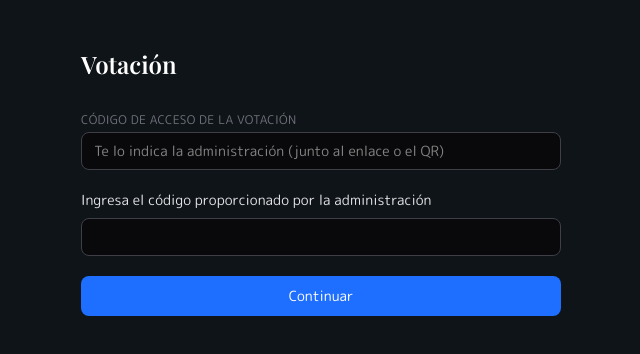
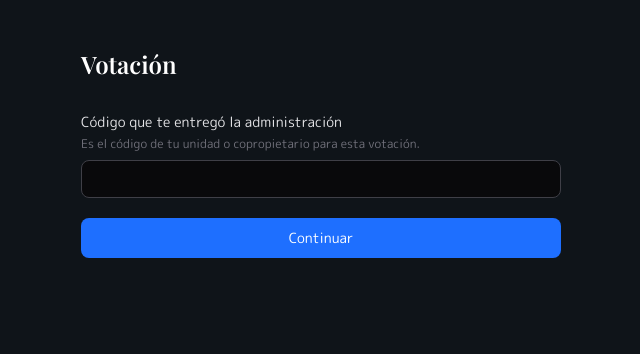
Before and after one commit to dromidev/dromiapp, a Next.js app: page /votar/1 in a window 1280 px wide. Shown: the top 354 px of the page, without its empty margins (319-959 px from the left). Built offline with nearby package versions, Linux system fonts and the light colour scheme; a web font is replaced by a local one.

Commit message:
fix(vote): un solo campo y sessionStorage para código del QR
- Persistir acceso #a= en sessionStorage al refrescar
- UI: solo código entregado por administración (copropietario)

Made-with: Cursor

```diff
--- a/components/encuesta/vote-form.tsx
+++ b/components/encuesta/vote-form.tsx
@@ -6,6 +6,11 @@ import type { QuestionType } from "@/db/schema";
 import { submitVoteAction, verifyVoteSessionAction } from "@/app/(encuesta)/vote-actions";
 
 type Phase = "hydrating" | "codes" | "vote" | "done" | "already";
+
+/** Código de acceso de la pregunta (va en el QR en #a=…); persiste en la pestaña al refrescar. */
+function voteAccessStorageKey(publicId: string) {
+  return `dromi:voteAccess:${publicId}`;
+}
 
 function readAccessCodeFromHash(): string | null {
   if (typeof window === "undefined") return null;
@@ -23,10 +28,9 @@ function readAccessCodeFromHash(): string | null {
 }
 
 export function VoteForm({ publicId }: { publicId: string }) {
+  /** Código de acceso de la votación (desde QR / enlace o sessionStorage); no se muestra al usuario. */
   const [accessCode, setAccessCode] = useState("");
   const [assistantCode, setAssistantCode] = useState("");
-  /** true si el enlace del QR (u otro) trae el código de acceso en #a=… */
-  const [accessFromQrLink, setAccessFromQrLink] = useState(false);
   const [phase, setPhase] = useState<Phase>("hydrating");
   const [message, setMessage] = useState<string | null>(null);
   const [loading, setLoading] = useState(false);
@@ -44,13 +48,29 @@ export function VoteForm({ publicId }: { publicId: string }) {
   }, [question]);
 
   useLayoutEffect(() => {
+    const storageKey = voteAccessStorageKey(publicId);
+    let resolved = "";
+
     const fromHash = readAccessCodeFromHash();
     if (fromHash) {
-      setAccessCode(fromHash.trim());
-      setAccessFromQrLink(true);
+      resolved = fromHash.trim();
+      try {
+        sessionStorage.setItem(storageKey, resolved);
+      } catch {
+        /* privado / bloqueado */
+      }
       const path = window.location.pathname + window.location.search;
       window.history.replaceState(null, "", path);
+    } else {
+      try {
+        const stored = sessionStorage.getItem(storageKey);
+        if (stored?.trim()) resolved = stored.trim();
+      } catch {
+        /* ignorar */
+      }
     }
+
+    if (resolved) setAccessCode(resolved);
     setPhase("codes");
   }, [publicId]);
 
@@ -67,16 +87,12 @@ export function VoteForm({ publicId }: { publicId: string }) {
     setMessage(null);
     if (!accessCode.trim()) {
       setMessage(
-        accessFromQrLink
-          ? "Enlace incompleto. Vuelve a escanear el QR."
-          : "Falta el código de acceso. Usa el enlace completo o pídelo a la administración."
+        "Abre esta página desde el código QR o el enlace completo que te dio la administración. Si recargaste la página, vuelve a escanear el QR."
       );
       return;
     }
     if (!assistantCode.trim()) {
-      setMessage(
-        "Ingresa el código proporcionado por la administración."
-      );
+      setMessage("Ingresa el código que te entregó la administración.");
       return;
     }
     setLoading(true);
@@ -222,28 +238,16 @@ export function VoteForm({ publicId }: { publicId: string }) {
 
   return (
     <form onSubmit={onVerify} className="space-y-5">
-      {!accessFromQrLink ? (
-        <div>
-          <label className="block text-xs font-medium uppercase tracking-wide text-zinc-500">
-            Código de acceso de la votación
-          </label>
-          <input
-            value={accessCode}
-            onChange={(e) => setAccessCode(e.target.value)}
-            required
-            autoComplete="off"
-            className="mt-1 w-full rounded-lg border border-zinc-700 bg-zinc-950 px-3 py-2 text-sm text-white outline-none ring-[#1E6FFF]/40 focus:ring-2"
-            placeholder="Te lo indica la administración (junto al enlace o el QR)"
-          />
-        </div>
-      ) : null}
       <div>
         <label
           htmlFor="assistant-code"
           className="block text-sm font-medium text-zinc-200"
         >
-          Ingresa el código proporcionado por la administración
+          Código que te entregó la administración
         </label>
+        <p className="mt-1 text-xs text-zinc-500">
+          Es el código de tu unidad o copropietario para esta votación.
+        </p>
         <input
           id="assistant-code"
           value={assistantCode}
```
